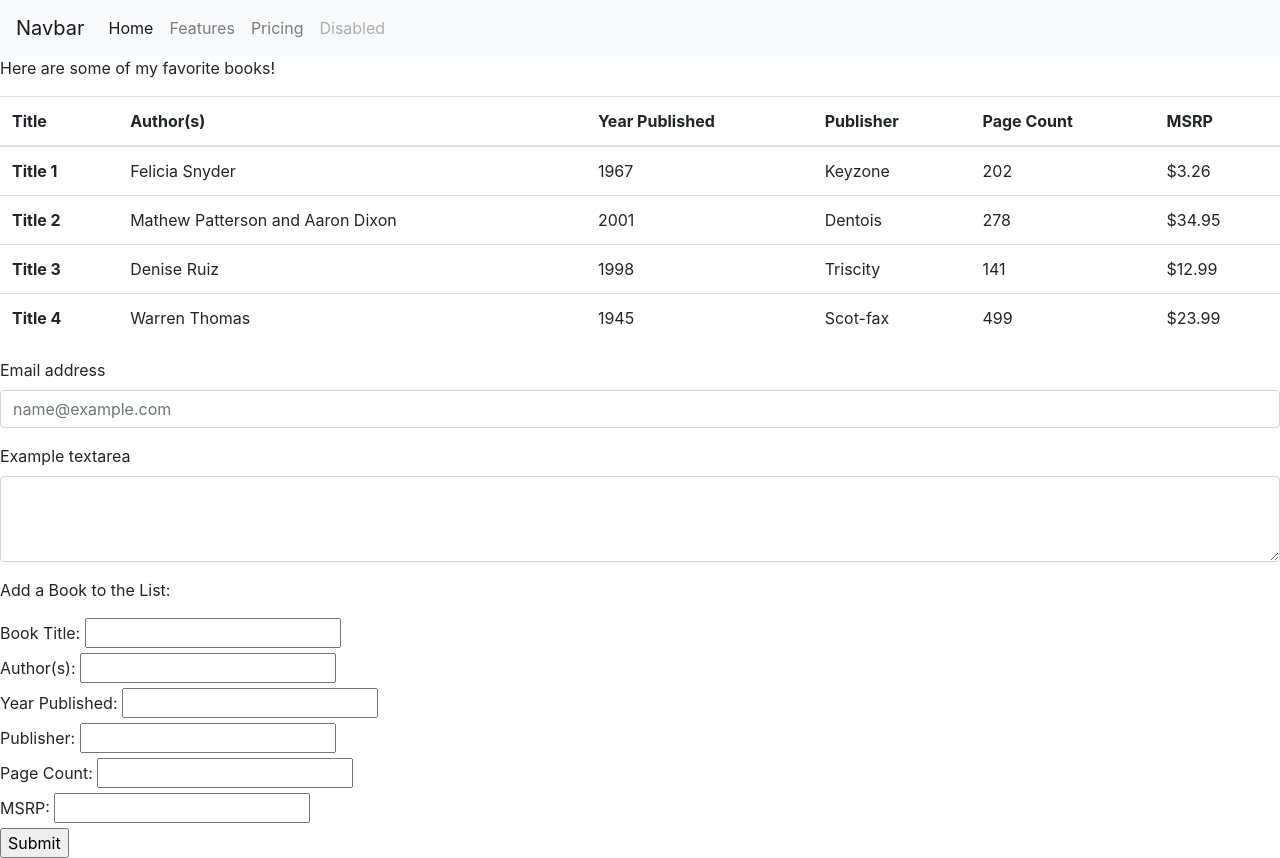
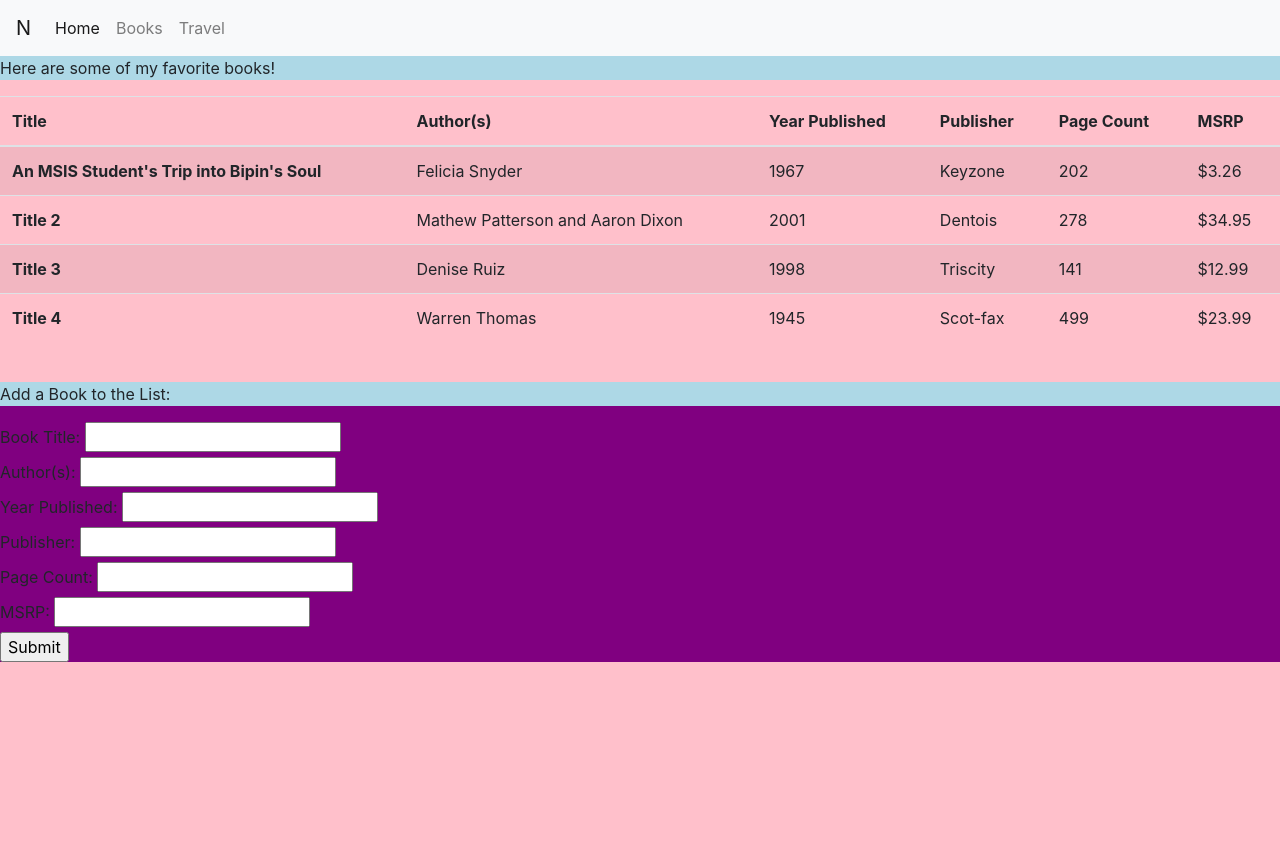
Before and after one commit to iu-msis/1-html-review-taylorburd26, a plain HTML site: page public/page2.html in a window 1280 px wide. After the commit the page ends 800 px from the top, so only its background shows below. Drawn offline with nearby package versions, Linux system fonts and the light colour scheme; files whose address does not match are found by name.

Commit message:
introduction of css styles

```diff
--- a/public/page2.html
+++ b/public/page2.html
@@ -10,32 +10,29 @@
 </head>
 
 <nav class="navbar navbar-expand-lg navbar-light bg-light">
-  <a class="navbar-brand" href="#">Navbar</a>
+  <a class="navbar-brand" href="#">N</a>
   <button class="navbar-toggler" type="button" data-toggle="collapse" data-target="#navbarNav" aria-controls="navbarNav" aria-expanded="false" aria-label="Toggle navigation">
     <span class="navbar-toggler-icon"></span>
   </button>
   <div class="collapse navbar-collapse" id="navbarNav">
     <ul class="navbar-nav">
       <li class="nav-item active">
-        <a class="nav-link" href="#">Home <span class="sr-only">(current)</span></a>
+        <a class="nav-link" href="index.html">Home <span class="sr-only">(current)</span></a>
       </li>
       <li class="nav-item">
-        <a class="nav-link" href="#">Features</a>
+        <a class="nav-link" href="page2.html">Books</a>
       </li>
       <li class="nav-item">
-        <a class="nav-link" href="#">Pricing</a>
-      </li>
-      <li class="nav-item">
-        <a class="nav-link disabled" href="#">Disabled</a>
+        <a class="nav-link" href="page3.html">Travel</a>
       </li>
     </ul>
   </div>
 </nav>
 
-<body>
+<body class="test">
 <p>Here are some of my favorite books!</p>
 
-<table class="table">
+<table class="table table-striped table-hover">
   <thead>
     <tr>
       <th scope="col">Title</th>
@@ -48,7 +45,7 @@
   </thead>
   <tbody>
     <tr>
-      <th scope="row">Title 1</th>
+      <th scope="row">An MSIS Student's Trip into Bipin's Soul</th>
       <td>Felicia Snyder</td>
       <td>1967</td>
       <td>Keyzone</td>
@@ -81,16 +78,9 @@
       <td>$23.99</td>
     </tr>
   </tbody>
-</table>
+</table><br>
 <form>
-  <div class="form-group">
-      <label for="exampleFormControlInput1">Email address</label>
-      <input type="email" class="form-control" id="exampleFormControlInput1" placeholder="name@example.com">
-    </div>
-    <div class="form-group">
-      <label for="exampleFormControlTextarea1">Example textarea</label>
-      <textarea class="form-control" id="exampleFormControlTextarea1" rows="3"></textarea>
-    </div>
+
     <p>Add a Book to the List:</p>
     <div><label for="booktitle">Book Title:</label> <input type="text" name="booktitle" id="booktitle"><br></div>
     <div><label for="authors">Author(s):</label> <input type="text" name="authors" id="authors"><br></div>
--- a/public/site.css
+++ b/public/site.css
@@ -1,3 +1,25 @@
+body{
+  background-color: pink;
+}
+
 .test {
-  background-color: red;
+  background-color: pink;
 }
+
+nav {
+  background-color: yellow;
+}
+
+#headstyle {
+  color: white;
+}
+
+p {
+background-color: lightblue;
+
+}
+
+form{
+background-color: purple;
+
+}
```
Also changed, not shown: public/index.html (+13 -12 lines), public/page3.html (+11 -8 lines), public/img/72.jpg (renamed from public/72.jpg), public/img/londpic.jpg (added).
